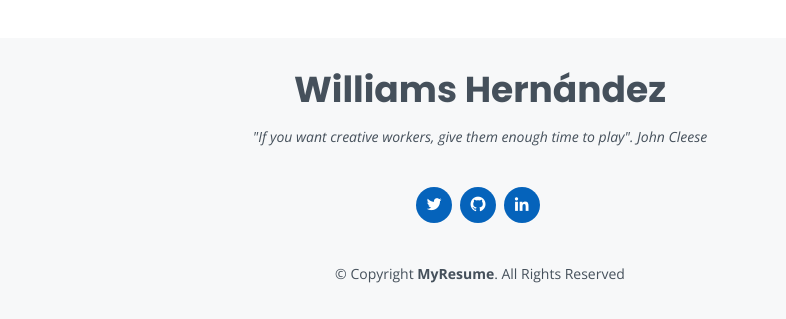
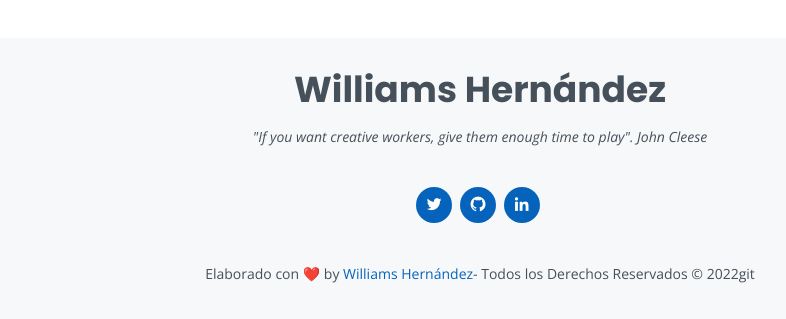
Before and after one commit to hernandw/portfoliov5, a website: page index.html in a window 1280 px wide. Shown: the part 3977-4296 px from the top of the page, without its empty margins (160-946 px from the left). Drawn offline with nearby package versions, Linux system fonts and the light colour scheme.

Commit message:
cambio de footer

```diff
--- a/index.html
+++ b/index.html
@@ -422,7 +422,7 @@
         <a href="https://www.linkedin.com/in/hernandw/" target="_blank" class="linkedin"><i class="bx bxl-linkedin"></i></a>
       </div>
       <div class="copyright">
-        &copy; Copyright <strong><span>MyResume</span></strong>. All Rights Reserved
+        Elaborado con ❤️ by <a href="mailto:hernandw@gmail.com">Williams Hernández</a>- Todos los Derechos Reservados © 2022git
       </div>
 
     </div>
```
